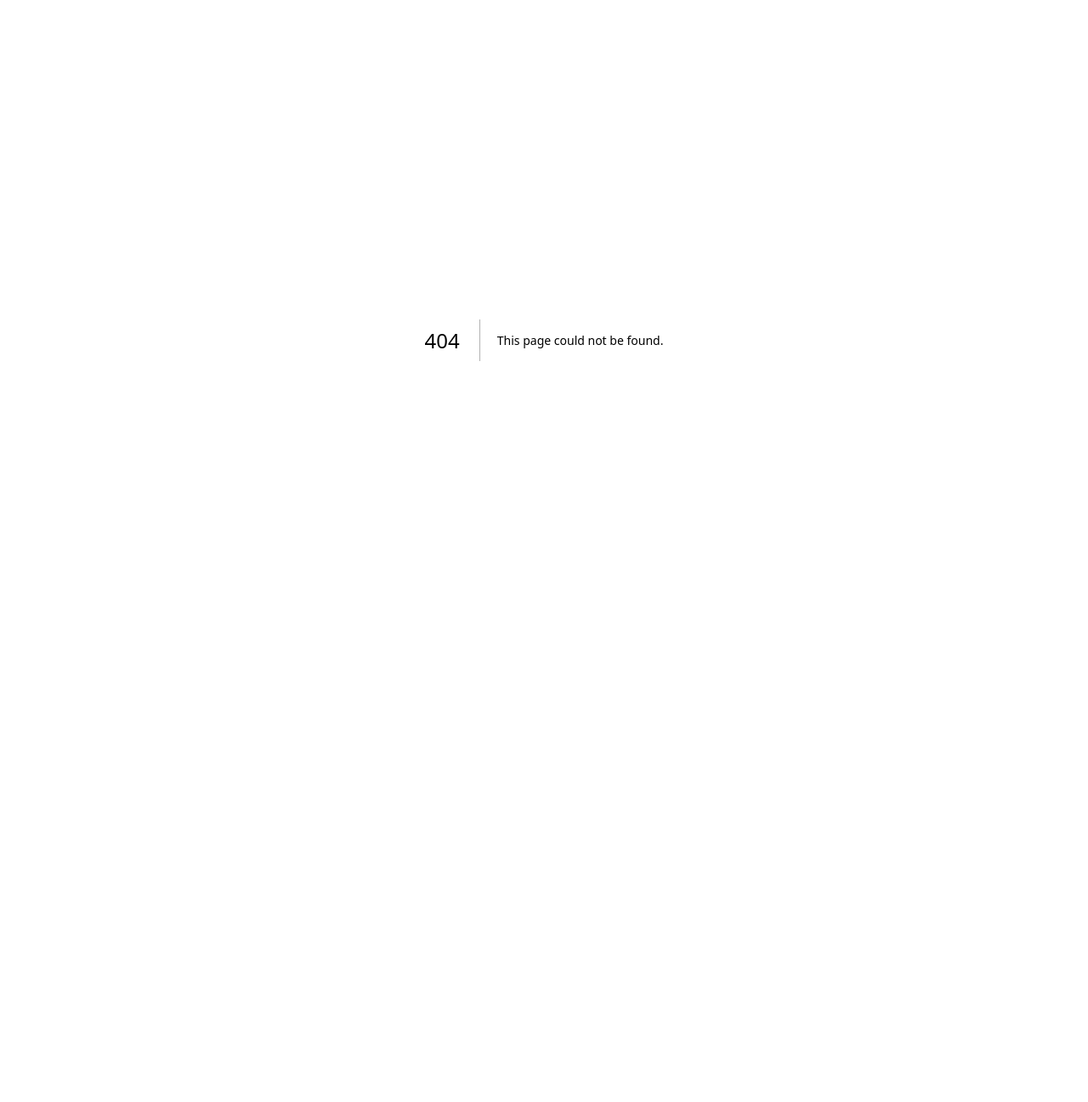
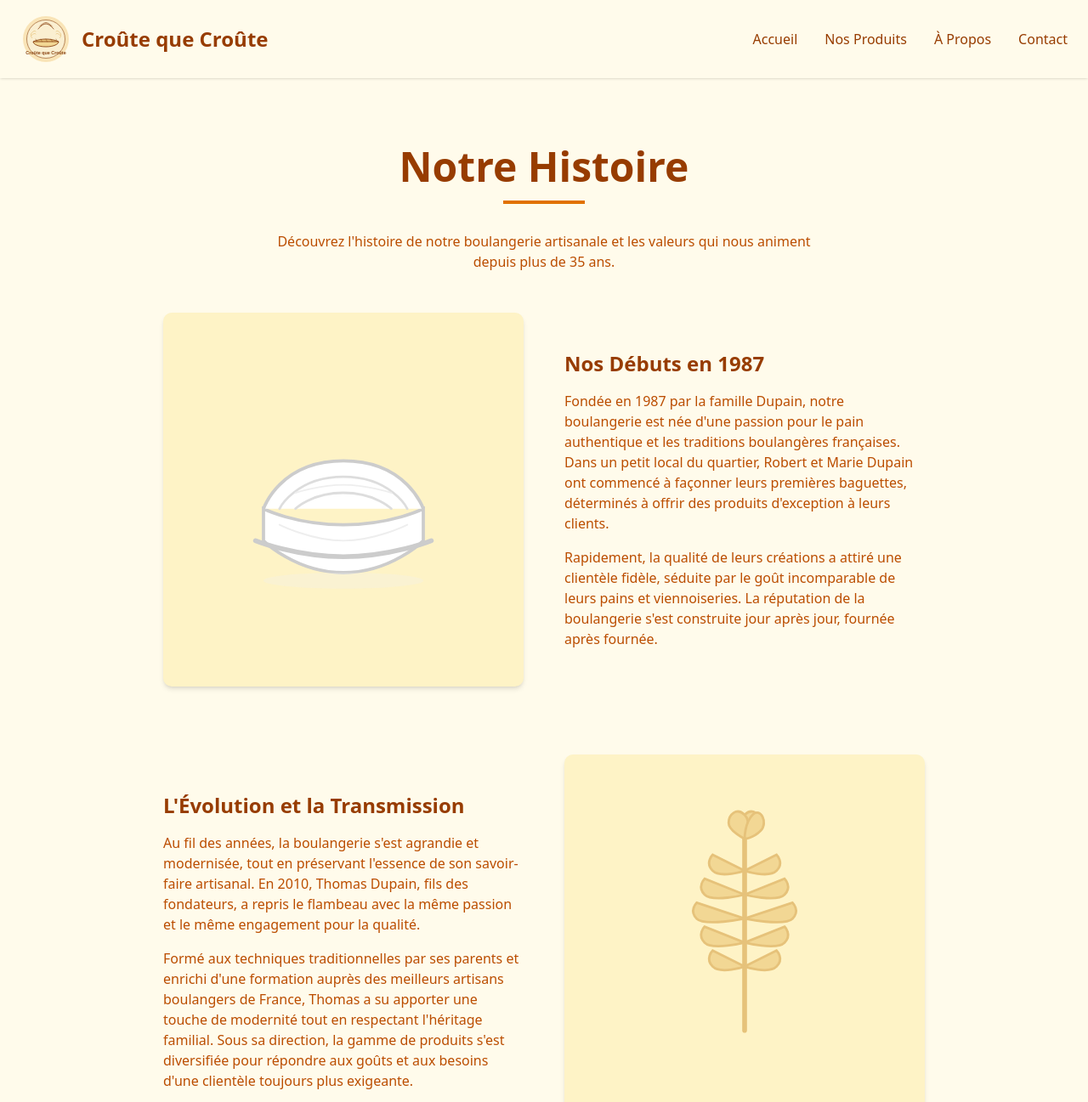
Before and after one commit to SautiereQDev/croute_que_croute, a Next.js app: page /croute_que_croute/a-propos in a window 1280 px wide. Before the commit this address had no page. Shown: the top 1297 px of the page at 85% size. Before the commit the page ends 800 px from the top, so only its background shows below. Built offline with nearby package versions, Linux system fonts and the light colour scheme; a web font is replaced by a local one.

Commit message:
resolve public asset path error

```diff
--- a/next.config.ts
+++ b/next.config.ts
@@ -4,6 +4,9 @@ const nextConfig: NextConfig = {
   images: {
     domains: ["cdn.quentinsautiere.com"],
   },
+  output: "export",
+  basePath: "/croute_que_croute",
+  assetPrefix: "/croute_que_croute",
 };
 
 export default nextConfig;
--- a/src/app/a-propos/page.tsx
+++ b/src/app/a-propos/page.tsx
@@ -4,6 +4,7 @@ import { motion } from "framer-motion";
 import Header from "@/components/Header";
 import Footer from "@/components/Footer";
 import Image from "next/image";
+import getAssetPath from "@/lib/assetPath";
 
 const AboutPage = () => {
   return (
@@ -37,7 +38,7 @@ const AboutPage = () => {
                 >
                   <div className="bg-amber-100 p-6 rounded-lg shadow-md">
                     <Image
-                      src="/images/baker_hat.svg"
+                      src={getAssetPath("/images/baker_hat.svg")}
                       alt="Fondation de la boulangerie"
                       width={400}
                       height={300}
@@ -108,7 +109,7 @@ const AboutPage = () => {
                 >
                   <div className="bg-amber-100 p-6 rounded-lg shadow-md">
                     <Image
-                      src="/images/wheat.svg"
+                      src={getAssetPath("/images/wheat.svg")}
                       alt="Évolution de la boulangerie"
                       width={400}
                       height={300}
--- a/src/app/page.tsx
+++ b/src/app/page.tsx
@@ -7,6 +7,7 @@ import Contact from "@/components/Contact";
 import Footer from "@/components/Footer";
 import { useState, useEffect } from "react";
 import { motion, AnimatePresence } from "framer-motion";
+import getAssetPath from "@/lib/assetPath";
 
 export default function Home() {
   const [isLoading, setIsLoading] = useState(true);
@@ -39,7 +40,7 @@ export default function Home() {
               className="text-center"
             >
               <motion.img
-                src="/images/bakery_logo.svg"
+                src={getAssetPath("/images/bakery_logo.svg")}
                 alt="Croûte que Croûte"
                 width={120}
                 height={120}
--- a/src/components/About.tsx
+++ b/src/components/About.tsx
@@ -1,3 +1,4 @@
+import getAssetPath from "@/lib/assetPath";
 import { motion, useScroll, useTransform } from "framer-motion";
 import Image from "next/image";
 import { useRef } from "react";
@@ -25,7 +26,7 @@ const About = () => {
         <div className="absolute inset-0 bg-amber-800/10 z-10" />{" "}
         {/* Overlay pour améliorer la lisibilité du texte */}
         <Image
-          src="/images/wheat.svg"
+          src={getAssetPath("/images/wheat.svg")}
           alt="Fond de blé"
           fill
           className="object-cover object-center opacity-10"
@@ -50,7 +51,7 @@ const About = () => {
               className="mb-6"
             >
               <Image
-                src="/images/baker_hat.svg"
+                src={getAssetPath("/images/baker_hat.svg")}
                 alt="Chapeau de boulanger"
                 width={80}
                 height={80}
@@ -73,7 +74,7 @@ const About = () => {
               <h3 className="text-2xl font-semibold text-amber-800 mb-4 flex items-center">
                 <span className="bg-amber-100 p-2 rounded-full mr-3 shadow-sm">
                   <Image
-                    src="/images/bread.svg"
+                    src={getAssetPath("/images/bread.svg")}
                     alt="Pain"
                     width={24}
                     height={24}
@@ -104,7 +105,7 @@ const About = () => {
               <h3 className="text-2xl font-semibold text-amber-800 mb-4 flex items-center">
                 <span className="bg-amber-100 p-2 rounded-full mr-3 shadow-sm">
                   <Image
-                    src="/images/tart.svg"
+                    src={getAssetPath("/images/tart.svg")}
                     alt="Tarte"
                     width={24}
                     height={24}
--- a/src/components/Contact.tsx
+++ b/src/components/Contact.tsx
@@ -10,6 +10,7 @@ import { zodResolver } from "@hookform/resolvers/zod";
 import { z } from "zod";
 import Image from "next/image";
 import MyMapComponent from "./GoogleMap";
+import getAssetPath from "@/lib/assetPath";
 
 // Définition du schéma de validation avec Zod
 const formSchema = z.object({
@@ -103,7 +104,7 @@ const Contact = () => {
         <div className="absolute inset-0 bg-amber-800/5 z-10" />{" "}
         {/* Overlay pour améliorer la lisibilité du texte */}
         <Image
-          src="/images/bakery_logo.svg"
+          src={getAssetPath("/images/bakery_logo.svg")}
           alt="Fond logo boulangerie"
           fill
           className="object-cover object-center opacity-5"
@@ -143,7 +144,7 @@ const Contact = () => {
             className="mb-6"
           >
             <Image
-              src="/images/cake.svg"
+              src={getAssetPath("/images/cake.svg")}
               alt="Gâteau"
               width={80}
               height={80}
@@ -184,7 +185,7 @@ const Contact = () => {
               <h3 className="text-2xl font-semibold text-amber-800 mb-6 flex items-center">
                 <span className="bg-amber-100 p-2 rounded-full mr-3 shadow-sm">
                   <Image
-                    src="/images/baguette.svg"
+                    src={getAssetPath("/images/baguette.svg")}
                     alt="Baguette"
                     width={24}
                     height={24}
@@ -352,7 +353,7 @@ const Contact = () => {
                 <h3 className="text-2xl font-semibold text-amber-800 mb-6 flex items-center">
                   <span className="bg-amber-100 p-2 rounded-full mr-3 shadow-sm">
                     <Image
-                      src="/images/oven.svg"
+                      src={getAssetPath("/images/oven.svg")}
                       alt="Four"
                       width={24}
                       height={24}
@@ -450,7 +451,7 @@ const Contact = () => {
                     <h3 className="text-2xl font-semibold text-amber-800 mb-6 flex items-center">
                       <span className="bg-amber-100 p-2 rounded-full mr-3 shadow-sm">
                         <Image
-                          src="/images/croissant.svg"
+                          src={getAssetPath("/images/croissant.svg")}
                           alt="Croissant"
                           width={24}
                           height={24}
--- a/src/components/Footer.tsx
+++ b/src/components/Footer.tsx
@@ -1,3 +1,4 @@
+import getAssetPath from "@/lib/assetPath";
 import { motion } from "framer-motion";
 import Image from "next/image";
 import Link from "next/link";
@@ -18,7 +19,7 @@ const Footer = () => {
             >
               <Link href="/" className="flex items-center mb-4">
                 <Image
-                  src="/images/bakery_logo.svg"
+                  src={getAssetPath("/images/bakery_logo.svg")}
                   alt="Croûte que Croûte"
                   width={60}
                   height={60}
--- a/src/components/Header.tsx
+++ b/src/components/Header.tsx
@@ -1,3 +1,4 @@
+import getAssetPath from "@/lib/assetPath";
 import { motion } from "framer-motion";
 import Image from "next/image";
 import Link from "next/link";
@@ -52,7 +53,7 @@ const Header = () => {
           >
             <Link href="/" className="flex items-center">
               <Image
-                src="/images/bakery_logo.svg"
+                src={getAssetPath("/images/bakery_logo.svg")}
                 alt="Croûte que Croûte"
                 width={60}
                 height={60}
--- a/src/components/Hero.tsx
+++ b/src/components/Hero.tsx
@@ -1,3 +1,4 @@
+import getAssetPath from "@/lib/assetPath";
 import { motion, useScroll, useTransform } from "framer-motion";
 import Image from "next/image";
 import { useState, useEffect, useRef } from "react";
@@ -55,7 +56,7 @@ const Hero = () => {
         <div className="absolute inset-0 bg-black/30 z-10" />{" "}
         {/* Overlay pour améliorer la lisibilité du texte */}
         <Image
-          src="/images/boulangerie.jpg"
+          src={getAssetPath("/images/boulangerie.jpg")}
           alt="Boulangerie Croûte que Croûte"
           fill
           priority
@@ -107,7 +108,7 @@ const Hero = () => {
             className="mb-6"
           >
             <Image
-              src="/images/bakery_logo.svg"
+              src={getAssetPath("/images/bakery_logo.svg")}
               alt="Croûte que Croûte Logo"
               width={100}
               height={100}
@@ -165,7 +166,7 @@ const Hero = () => {
               <div className="flex justify-center mb-4">
                 <div className="bg-amber-100 p-4 rounded-full shadow-inner">
                   <Image
-                    src="/images/baguette.svg"
+                    src={getAssetPath("/images/baguette.svg")}
                     alt="Pain frais"
                     width={60}
                     height={60}
@@ -192,7 +193,7 @@ const Hero = () => {
               <div className="flex justify-center mb-4">
                 <div className="bg-amber-100 p-4 rounded-full shadow-inner">
                   <Image
-                    src="/images/croissant.svg"
+                    src={getAssetPath("/images/croissant.svg")}
                     alt="Viennoiseries"
                     width={60}
                     height={60}
@@ -219,7 +220,7 @@ const Hero = () => {
               <div className="flex justify-center mb-4">
                 <div className="bg-amber-100 p-4 rounded-full shadow-inner">
                   <Image
-                    src="/images/cake.svg"
+                    src={getAssetPath("/images/cake.svg")}
                     alt="Pâtisseries"
                     width={60}
                     height={60}
--- /dev/null
+++ b/src/lib/assetPath.ts
@@ -0,0 +1,5 @@
+export const getAssetPath = (path: string) => {
+  return `/croute_que_croute${path}`;
+};
+
+export default getAssetPath;
```
Also changed, not shown: package.json (line endings or trailing spaces).
